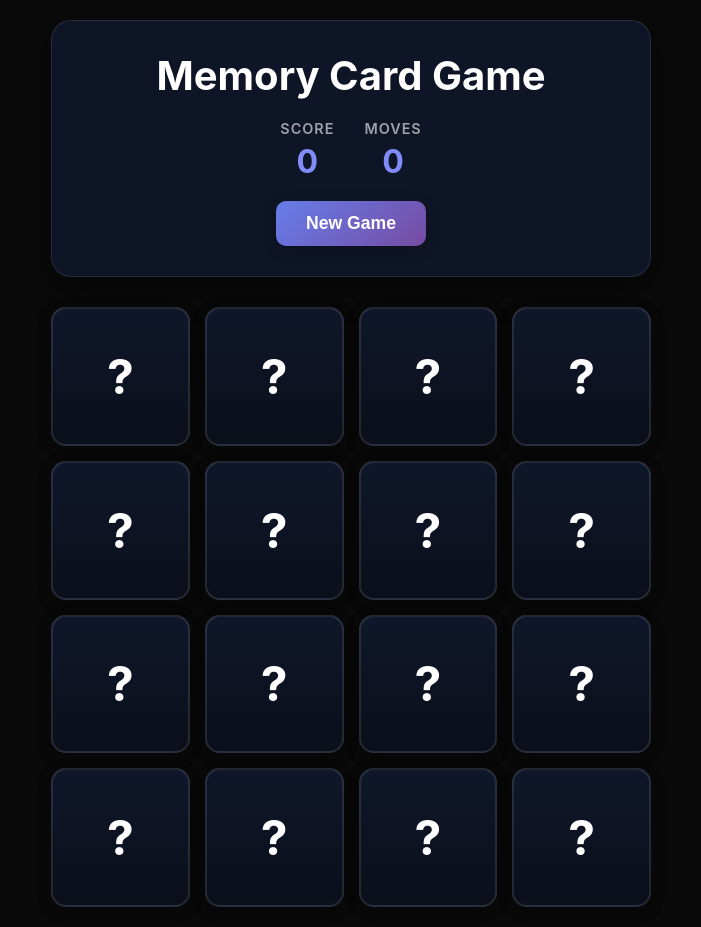
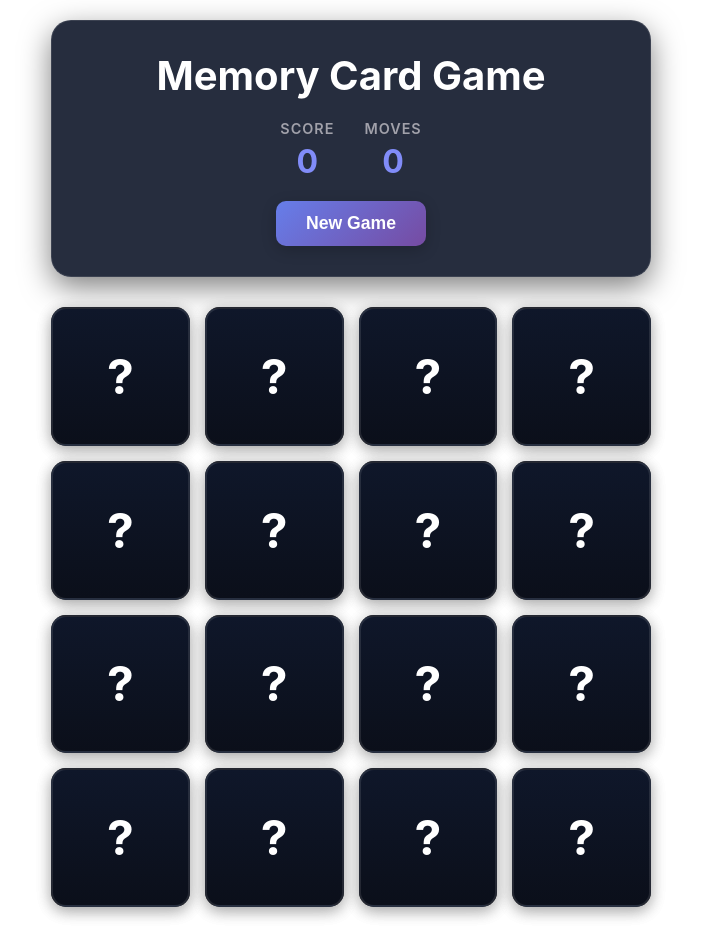
Before and after one commit to nowshinarony/Project1-Memory, a React (Vite) app in the folder Memory-Card/: page / in a window 1280 px wide. Shown: the whole page, without its empty margins (289-990 px from the left). Built offline with nearby package versions, Linux system fonts and the light colour scheme.

Commit message:
Background color changed

```diff
--- a/Memory-Card/src/index.css
+++ b/Memory-Card/src/index.css
@@ -7,7 +7,7 @@
 body {
   font-family: -apple-system, BlinkMacSystemFont, "Segoe UI", Roboto, Oxygen,
     Ubuntu, Cantarell, sans-serif;
-  background: #0a0a0a;
+  background: #ffffff;
   min-height: 100vh;
   display: flex;
   justify-content: center;
```
